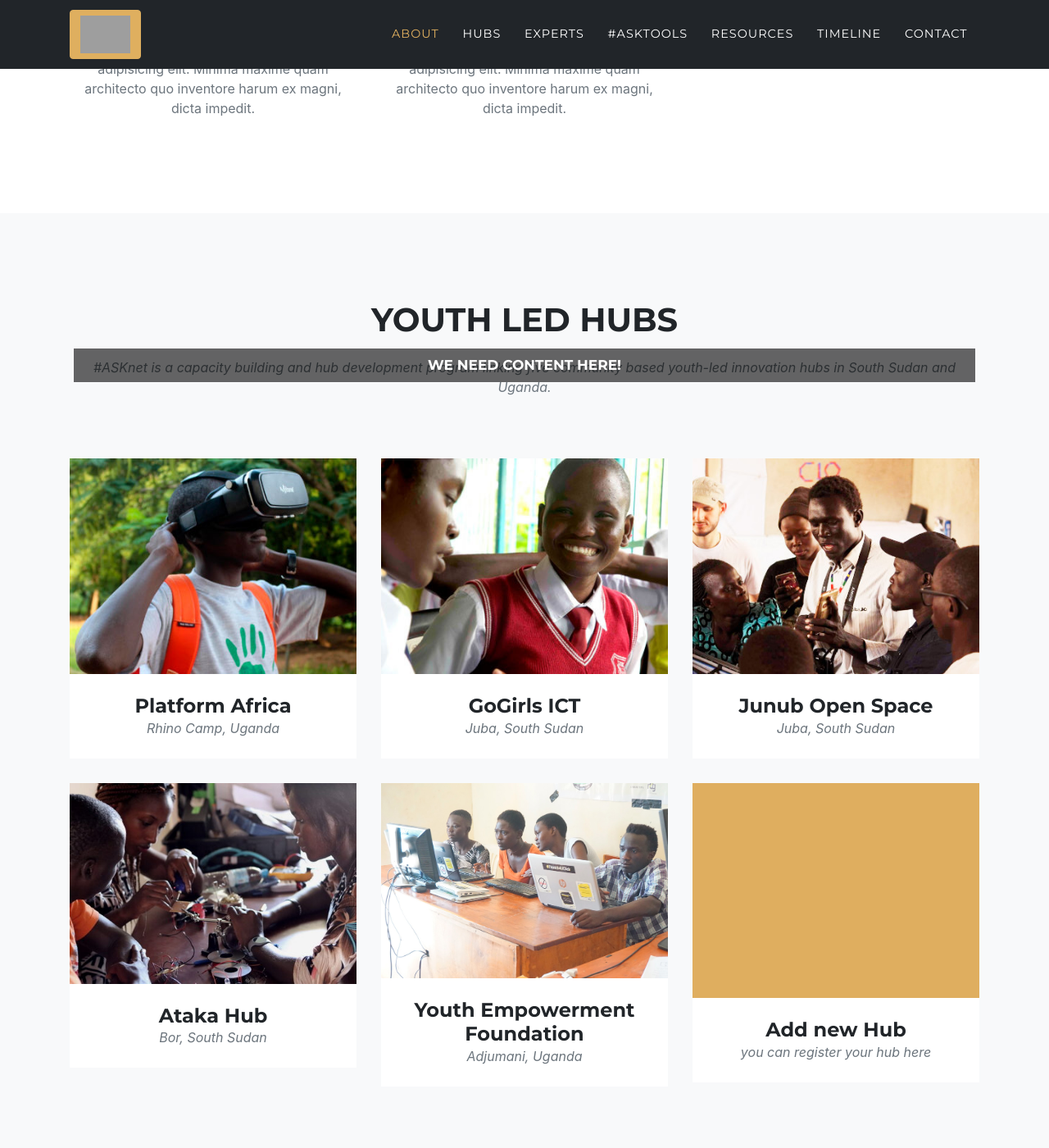
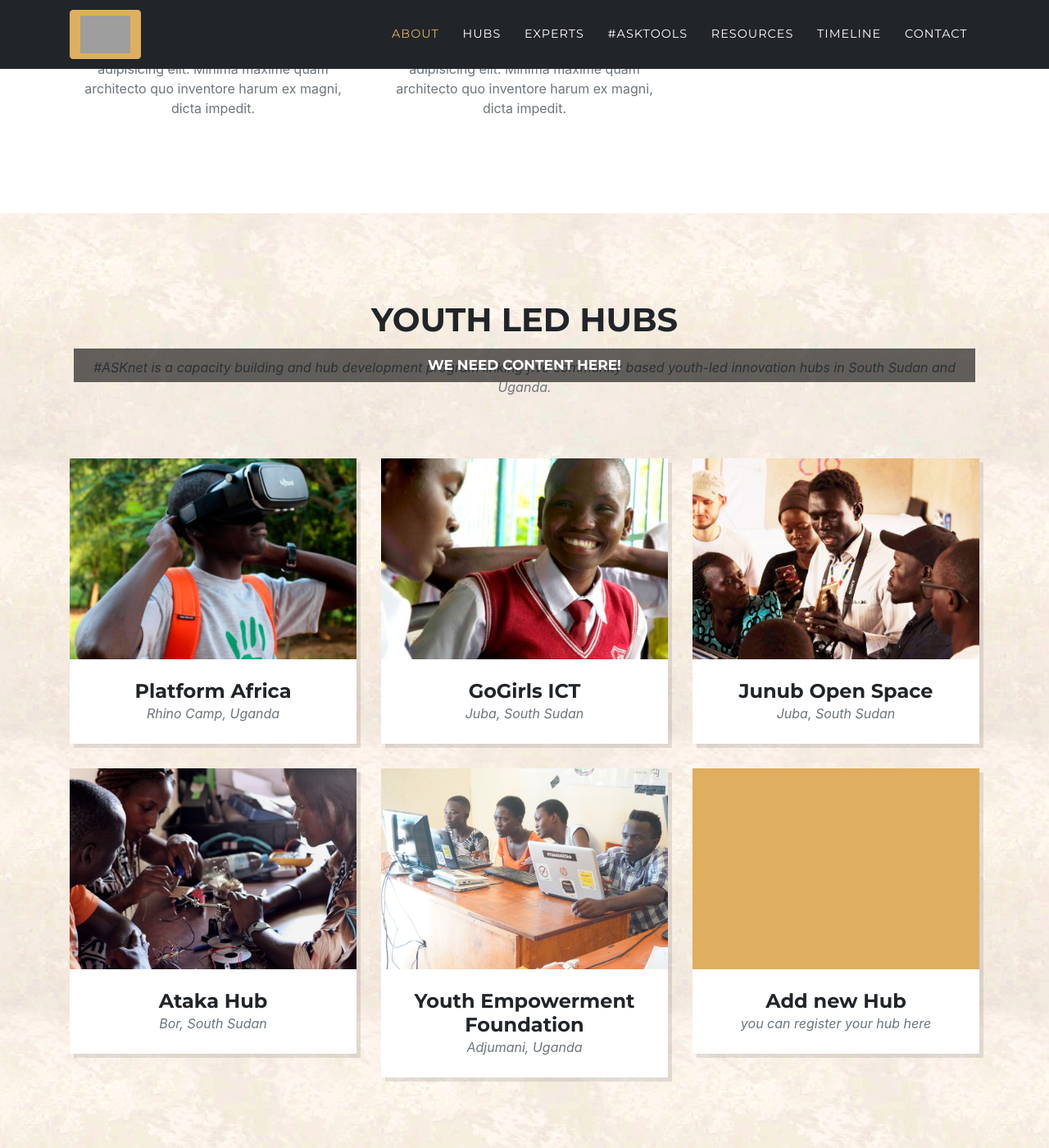
Before and after one commit to ASKnetCommunity/ASKnet.Community, a Jekyll site: the page built from index.md, in a window 1280 px wide and 1400 px high, scrolled down 1704 px. Shown: the whole window at 82% size. Built offline with Jekyll 4.4.1, drawn with Linux system fonts in a browser that asks for light colours; some web fonts are replaced; grey boxes are pictures that could not be loaded.

Commit message:
latest design ideas

```diff
--- a/_includes/hubs_grid.html
+++ b/_includes/hubs_grid.html
@@ -17,28 +17,31 @@
     <div class="row">
 	{% for project in site.hubs %}
       <div class="col-md-4 col-sm-6 hubs-item">
+        <div class="shadow-box">
           <a class="hubs-link" data-toggle="modal" href="#p{{ forloop.index }}">
             <div class="hubs-hover">
               <div class="hubs-hover-content">
-              <i class="{{ site.data.style.hubs-icon | default: "fas fa-plus fa-3x" }}"></i>
+                <i class="{{ site.data.style.hubs-icon | default: " fas fa-plus fa-3x" }}"></i>
               </div>
             </div>
-          <img class="img-fluid" src="{{ project.caption.thumbnail }}" alt="">
+            <img class="img-fluid hubs-img" src="{{ project.caption.thumbnail }}" alt="">
           </a>
           <div class="hubs-caption">
             <h4>{{ project.caption.title }}</h4>
             <p class="text-muted">{{ project.caption.subtitle }}</p>
           </div>
         </div>
+      </div>
 	{% endfor %}
       <div class="col-md-4 col-sm-6 hubs-item">
+        <div class="shadow-box">
           <a class="hubs-link" target="_blank" href="https://github.com/ASKnetCommunity/ASKnet.Community/issues/new?assignees=&labels=content-submit%2Cnew-hub&template=new-hub.yml&title=Add+Hub%3A+">
           <div class="hubs-hover">
             <div class="hubs-hover-content">
               <i class="{{ site.data.style.hubs-icon | default: "fas fa-plus fa-3x" }}"></i>
             </div>
           </div>
-          <img class="img-fluid" src="assets/img/hubs/00-new-hub.jpg" alt="">
+          <img class="img-fluid hubs-img" src="assets/img/hubs/00-new-hub.jpg" alt="">
         </a>
         <div class="hubs-caption">
           <h4>Add new Hub</h4>
@@ -47,5 +50,6 @@
         </div>
       </div>
     </div>
+  </div>
 </section>
 {% include modals.html %}
--- a/_includes/resources_grid.html
+++ b/_includes/resources_grid.html
@@ -34,6 +34,7 @@
       </div>
 	{% endfor %}
       <div class="col-md-4 col-sm-6 hubs-item">
+        <div class="shadow-box">
           <a class="hubs-link" target="_blank" href="https://github.com/ASKnetCommunity/ASKnet.Community/issues/new?assignees=&labels=content-submit%2Cnew-resource&template=add-resource.yml&title=Add+Resource%3A+">
           <div class="hubs-hover">
             <div class="hubs-hover-content">
@@ -49,4 +50,5 @@
         </div>
       </div>
     </div>
+  </div>
 </section>
--- a/_includes/tools_grid.html
+++ b/_includes/tools_grid.html
@@ -17,6 +17,7 @@
     <div class="row">
 	{% for tool in site.tools %}
       <div class="col-md-4 col-sm-6 hubs-item">
+        <div class="shadow-box">
           <a class="hubs-link" href="{{ tool.link }}" target="_blank">
             <div class="hubs-hover">
               <div class="hubs-hover-content">
@@ -30,8 +31,10 @@
             <p class="text-muted">{{ tool.subtitle }}</p>
           </div>
         </div>
+      </div>
 	{% endfor %}
       <div class="col-md-4 col-sm-6 hubs-item">
+        <div class="shadow-box">
           <a class="hubs-link" target="_blank" href="https://github.com/ASKnetCommunity/ASKnet.Community/issues/new?assignees=&labels=content-submit%2Cnew-asktool&template=add-tool.yml&title=Add+%23ASKtool%3A+">
           <div class="hubs-hover">
             <div class="hubs-hover-content">
@@ -47,4 +50,5 @@
         </div>
       </div>
     </div>
+  </div>
 </section>
--- a/_sass/base/_page.scss
+++ b/_sass/base/_page.scss
@@ -20,14 +20,18 @@ a {
 }
 .bg-primary {
   background-color: $primary !important;
-  background: url(../../assets/img/tile5.jpg);
-  background-attachment: fixed;
+  background: url(../../assets/img/tile-orange.jpg);
+  // background-attachment: fixed;
+}
+
+.bg-light {
+  background: url(../../assets/img/tile-light.jpg);
 }
 
 .bg-dark {
-  background-color: $primary !important;
+  // background-color: $primary !important;
   background: url(../../assets/img/tile-dark.jpg);
-  background-attachment: fixed;
+  // background-attachment: fixed;
 }
 
 h1,
--- a/_sass/layout/_hubs.scss
+++ b/_sass/layout/_hubs.scss
@@ -14,6 +14,11 @@
       cursor: pointer;
       .tools-img {
         height: 200px;
+        width: 100%;
+        object-fit: cover;
+      }
+      .hubs-img{
+        height: 245px;
         width: 100%;
         object-fit: cover;
       }
--- a/_sass/layout/_timeline.scss
+++ b/_sass/layout/_timeline.scss
@@ -8,10 +8,10 @@
     top: 0;
     bottom: 0;
     left: 40px;
-    width: 2px;
-    margin-left: -1.5px;
+    width: 7px;
+    margin-left: -3.5px;
     content: "";
-    background-color: $gray-200;
+    background-color: white;
   }
   > li {
     position: relative;
@@ -53,7 +53,7 @@
       margin-left: 0;
       text-align: center;
       color: $white;
-      border: 7px solid $gray-200;
+      border: 7px solid white;
       border-radius: 100%;
       background-color: $primary;
       h4 {
@@ -66,9 +66,6 @@
       float: right;
       padding: 0 20px 0 100px;
       text-align: left;
-      .subheading {
-        box-shadow: -80px 17px 0px -13px lightgray;
-      }
       &:before {
         right: auto;
         left: -15px;
@@ -92,7 +89,14 @@
       color: inherit;
       &.subheading {
         text-transform: none;
-        box-shadow: 80px 17px 0px -13px lightgray;
+        &:before {
+          position: absolute;
+          top: 0;
+          left: 440px;
+          height: 7px;
+          content: "";
+          background-color: white;
+        }
       }
     }
   }
```
Also changed, not shown: assets/img/tile-dark.jpg, assets/img/tile-light.jpg (added), assets/img/tile-orange.jpg (added), assets/img/tile4.jpg (deleted). Lines whose indentation alone changed are shown as unchanged.
